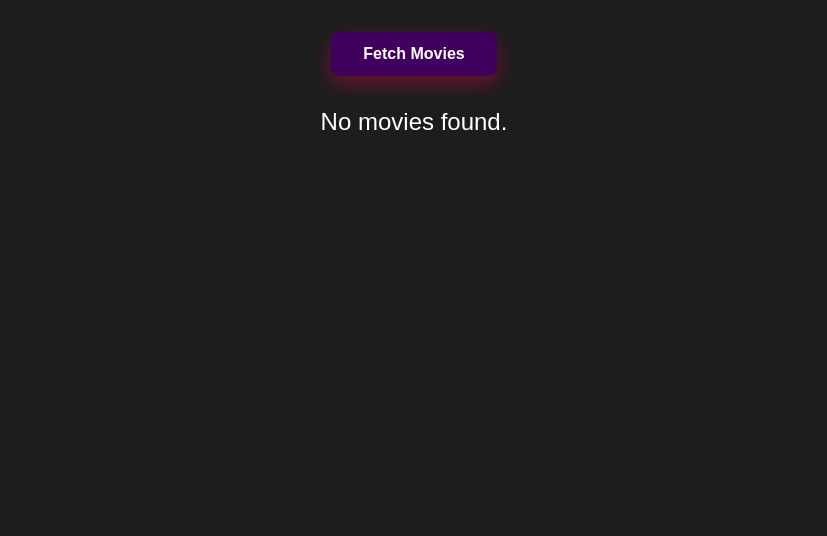
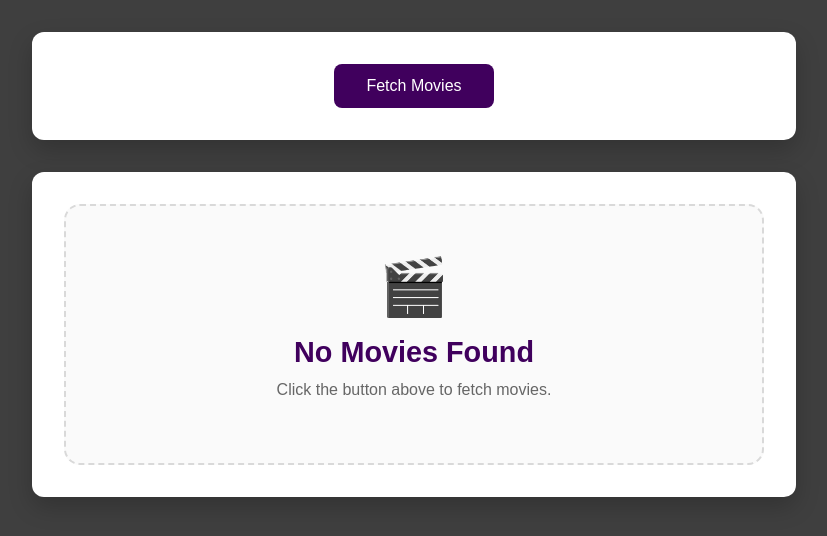
Before and after one commit to Swayam017/Movie, a React (Vite) app: page / in a window 1280 px wide. Shown: the top 536 px of the page, without its empty margins (226-1053 px from the left). Built offline with nearby package versions, Linux system fonts and the light colour scheme.

Commit message:
error handling

```diff
--- a/src/App.css
+++ b/src/App.css
@@ -1,85 +1,69 @@
-* {
-  box-sizing: border-box;
-}
-
 body {
   margin: 0;
   font-family: Arial, Helvetica, sans-serif;
-  background: #1d1d1d;
-  color: white;
+  background: #3f3f3f;
 }
 
-.fetch-section {
-  display: flex;
-  justify-content: center;
-  margin: 3rem 0;
+.card {
+  width: 90%;
+  max-width: 700px;
+  margin: 2rem auto;
+  background: white;
+  padding: 2rem;
+  border-radius: 12px;
+  box-shadow: 0 10px 25px rgba(0, 0, 0, 0.2);
 }
 
 .fetch-btn {
-  background: #ff0055;
-  color: white;
-  border: none;
-  outline: none;
-  padding: 0.9rem 2.2rem;
-  font-size: 1rem;
-  font-weight: 600;
-  border-radius: 10px;
-  cursor: pointer;
-  transition: all 0.3s ease;
-  box-shadow: 0 8px 20px rgba(255, 0, 85, 0.35);
-}
-
-.fetch-btn:hover {
-  background: #e6004c;
-  transform: translateY(-3px);
-  box-shadow: 0 12px 24px rgba(255, 0, 85, 0.45);
-}
-
-.fetch-btn:active {
-  transform: scale(0.96);
-}
-
-.fetch-btn:focus {
-  outline: 3px solid rgba(255, 255, 255, 0.3);
-}
-
-.fetch-section {
-  text-align: center;
-  margin: 2rem 0;
-}
-
-.fetch-btn {
+  display: block;
+  margin: 0 auto;
   background: #40005d;
   color: white;
   border: none;
   padding: 0.8rem 2rem;
   border-radius: 8px;
+  font-size: 1rem;
   cursor: pointer;
-  font-size: 1rem;
-  transition: all 0.3s ease;
+  transition: background 0.3s;
 }
 
 .fetch-btn:hover {
   background: #5b0b87;
 }
 
-.loader {
-  text-align: center;
-  font-size: 1.4rem;
-  font-weight: bold;
-  color: white;
-  margin-top: 2rem;
-}
+.loader,
 .no-movies {
   text-align: center;
-  color: white;
-  font-size: 1.5rem;
-  margin-top: 2rem;
+  font-size: 1.3rem;
+  color: #555;
+}
+.empty-state {
+  text-align: center;
+  padding: 3rem 2rem;
+  border-radius: 16px;
+  background: #fafafa;
+  border: 2px dashed #d9d9d9;
+  transition: all 0.3s ease;
 }
 
-.loader {
-  text-align: center;
-  color: white;
-  font-size: 1.5rem;
-  margin-top: 2rem;
+.empty-state:hover {
+  border-color: #40005d;
+  transform: translateY(-3px);
 }
+
+.empty-icon {
+  font-size: 3.5rem;
+  margin-bottom: 1rem;
+}
+
+.empty-state h2 {
+  margin: 0;
+  color: #40005d;
+  font-size: 1.8rem;
+}
+
+.empty-state p {
+  margin-top: 0.8rem;
+  color: #666;
+  font-size: 1rem;
+}
--- a/src/App.jsx
+++ b/src/App.jsx
@@ -5,14 +5,18 @@ import "./App.css";
 function App() {
   const [movies, setMovies] = useState([]);
   const [isLoading, setIsLoading] = useState(false);
+  const [error, setError] = useState(null);
 
  async function fetchMoviesHandler() {
   setIsLoading(true);
+  setError(null);
 
   try {
-      const response = await fetch(
-        "https://swapi.py4e.com/api/films/"
-      );
+    const response = await fetch("https://swapi.py4e.com/api/films/");
+
+    if (!response.ok) {
+      throw new Error("Something went wrong!");
+    }
 
     const data = await response.json();
 
@@ -24,31 +28,45 @@ function App() {
     }));
 
     setMovies(loadedMovies);
-    } catch (error) {
-      console.log(error);
+  } catch (err) {
+    setError(err.message);
+  } finally {
+    setIsLoading(false);
+  }
 }
 
-    setIsLoading(false);
+let content = (
+  <div className="empty-state">
+    <div className="empty-icon">🎬</div>
+    <h2>No Movies Found</h2>
+    <p>Click the button above to fetch movies.</p>
+  </div>
+);
+
+if (isLoading) {
+  content = <p className="loader">Loading...</p>;
+}
+
+if (error) {
+  content = <p className="error">{error}</p>;
+}
+
+if (!isLoading && !error && movies.length > 0) {
+  content = <MoviesList movies={movies} />;
 }
 
   return (
     <>
-      <section className="fetch-section">
+
+      <section className="card">
         <button className="fetch-btn" onClick={fetchMoviesHandler}>
           Fetch Movies
         </button>
       </section>
 
-      <section>
-  {isLoading && <p className="loader">Loading...</p>}
 
-  {!isLoading && movies.length > 0 && (
-    <MoviesList movies={movies} />
-  )}
-
-  {!isLoading && movies.length === 0 && (
-    <p className="no-movies">No movies found.</p>
-  )}
+      <section className="card">
+        {content}
       </section>
     </>
   );
```
Lines whose indentation alone changed are shown as unchanged.
